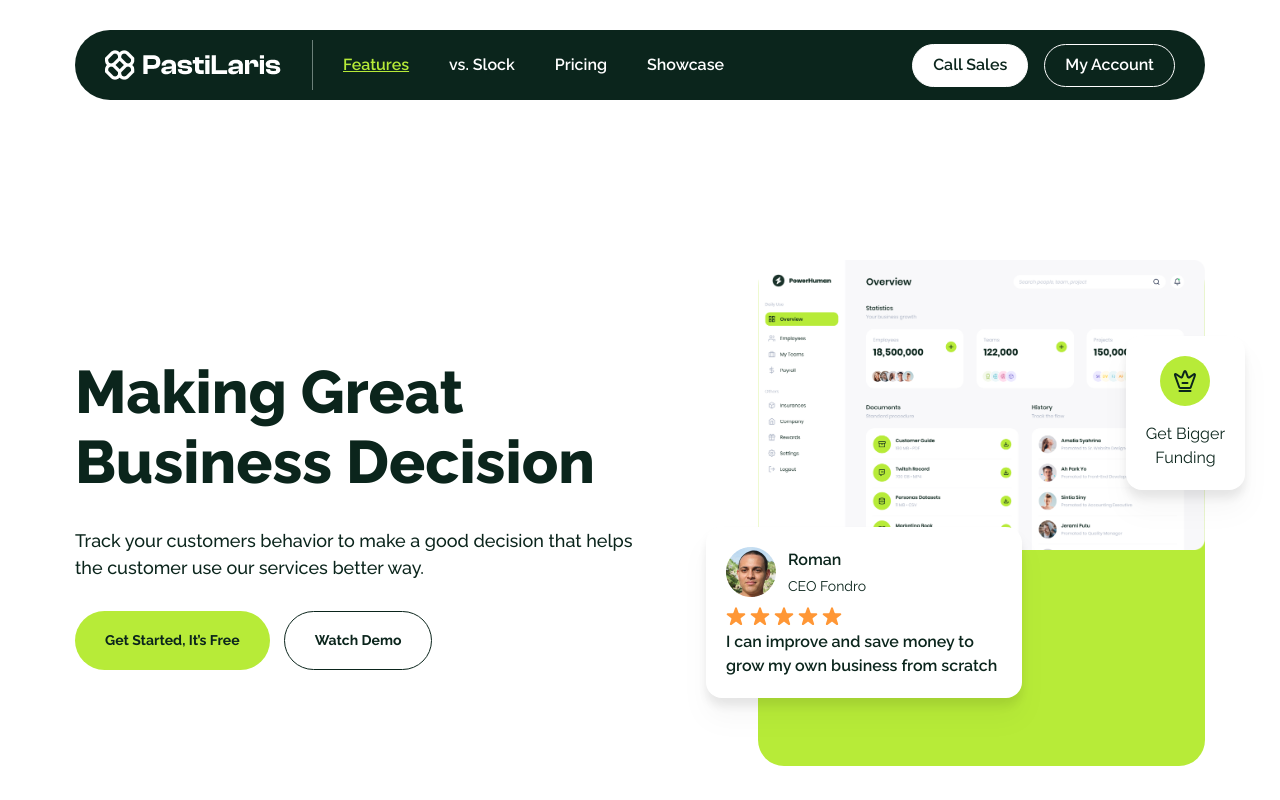
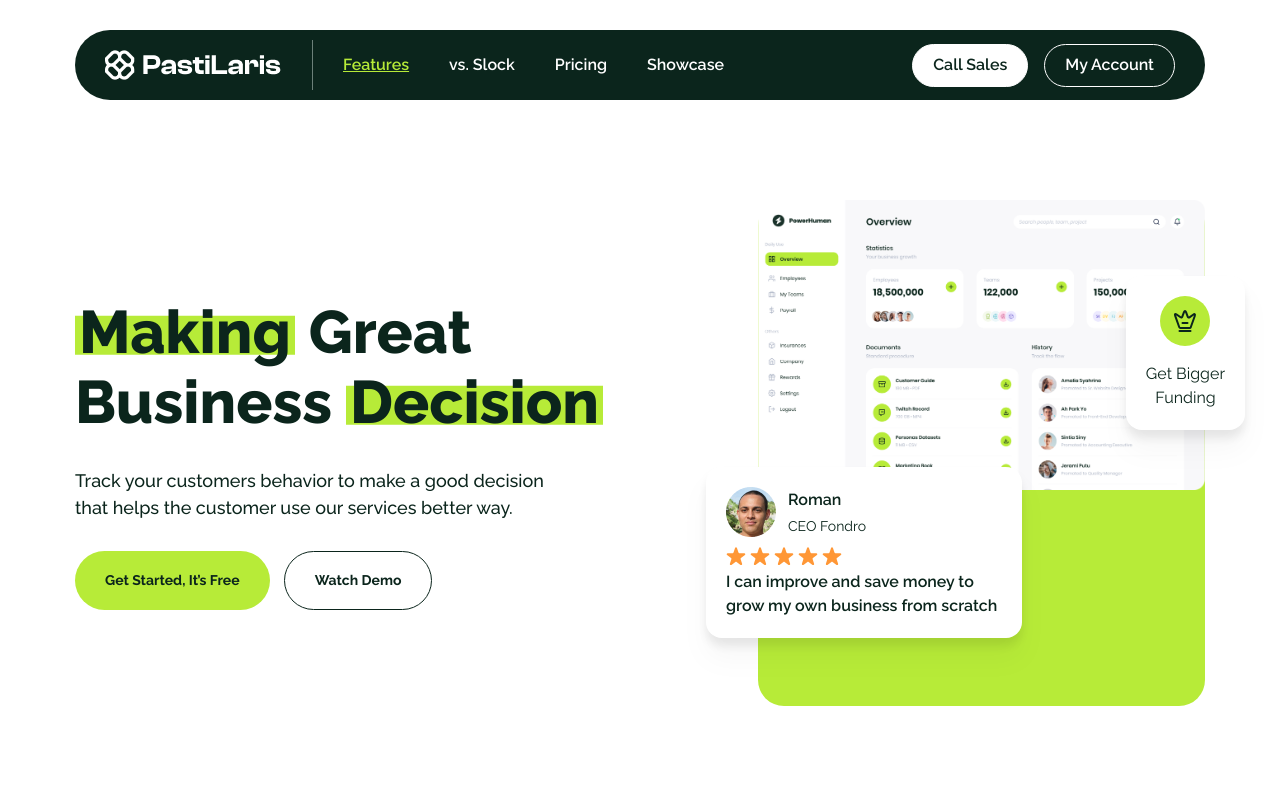
Before and after one commit to iniadnan/next-pastilaris-bwa, a Next.js app: page / in a window 1280 px wide. Shown: the top 800 px of the page. Built offline with nearby package versions, Linux system fonts and the light colour scheme.

Commit message:
headerleft text animation

```diff
--- a/app/components/Header.tsx
+++ b/app/components/Header.tsx
@@ -1,18 +1,11 @@
 import Image from "next/image";
-import Button from "./Button";
+import HeaderLeft from "./HeaderLeft";
 
 export default function Header() {
     return (
-        <header className="py-40">
+        <header className="pt-[100px] pb-[70px]">
             <div className="container flex items-center">
-                <div className="w-1/2 text-[#0B251C]">
-                    <h1 className="font-extrabold text-[60px] leading-[70px]">Making Great Business Decision</h1>
-                    <h2 className="font-medium text-[18px] my-[30px]">Track your customers behavior to make a good decision that helps the customer use our services better way.</h2>
-                    <div className="w-full flex items-center gap-x-[14px]">
-                        <Button title="Get Started, It’s Free" background="bg-[#B7EB38]" color="text-[#0B251C]" />
-                        <Button title="Watch Demo" background="bg-transparent border border-[#0B251C]" color="text-[#0B251C]" />
-                    </div>
-                </div>
+                <HeaderLeft />
                 <div className="w-1/2 flex justify-end">
                     <div className="w-full max-w-[447px] h-[506px] relative bg-[#B7EB38] rounded-[26px] text-[#0B251C]">
                         <div className="w-[316px] absolute z-10 bottom-[68px] -left-[52px] rounded-[16px] bg-white drop-shadow-xl p-5">
--- /dev/null
+++ b/app/components/HeaderLeft.tsx
@@ -0,0 +1,24 @@
+"use client"
+import { useEffect, useState } from "react";
+import Button from "./Button";
+export default function HeaderLeft() {
+    const [isLoadedFirst, setIsLoadedFirst] = useState<boolean>(false)
+    const [isLoadedSecond, setIsLoadedSecond] = useState<boolean>(false)
+
+    useEffect(() => {
+        setIsLoadedFirst(true)
+        setTimeout(() => {
+            setIsLoadedSecond(true)
+        }, 700)
+    }, [])
+    return (
+        <div className="w-1/2 text-[#0B251C]">
+            <h1 className="font-extrabold text-[60px] leading-[70px]"><div className="inline-block relative"><span className={`${isLoadedFirst ? 'w-full' : 'w-0'} bg-[#B7EB38] transition-all duration-1000 ease-in-out h-[55%] absolute top-[55%] left-0 transform -translate-y-1/2`}></span><span className="relative z-10 px-1">Making</span></div> Great Business <div className="inline-block relative"><span className={`${isLoadedSecond ? 'w-full' : 'w-0'} bg-[#B7EB38] transition-all duration-1000 ease-in-out h-[55%] absolute top-[55%] left-0 transform -translate-y-1/2`}></span><span className="relative z-10 px-1">Decision</span></div></h1>
+            <h2 className="w-full max-w-[484px] font-medium text-[18px] my-[30px]">Track your customers behavior to make a good decision that helps the customer use our services better way.</h2>
+            <div className="w-full flex items-center gap-x-[14px]">
+                <Button title="Get Started, It’s Free" background="bg-[#B7EB38]" color="text-[#0B251C]" />
+                <Button title="Watch Demo" background="bg-transparent border border-[#0B251C]" color="text-[#0B251C]" />
+            </div>
+        </div>
+    )
+}
```
